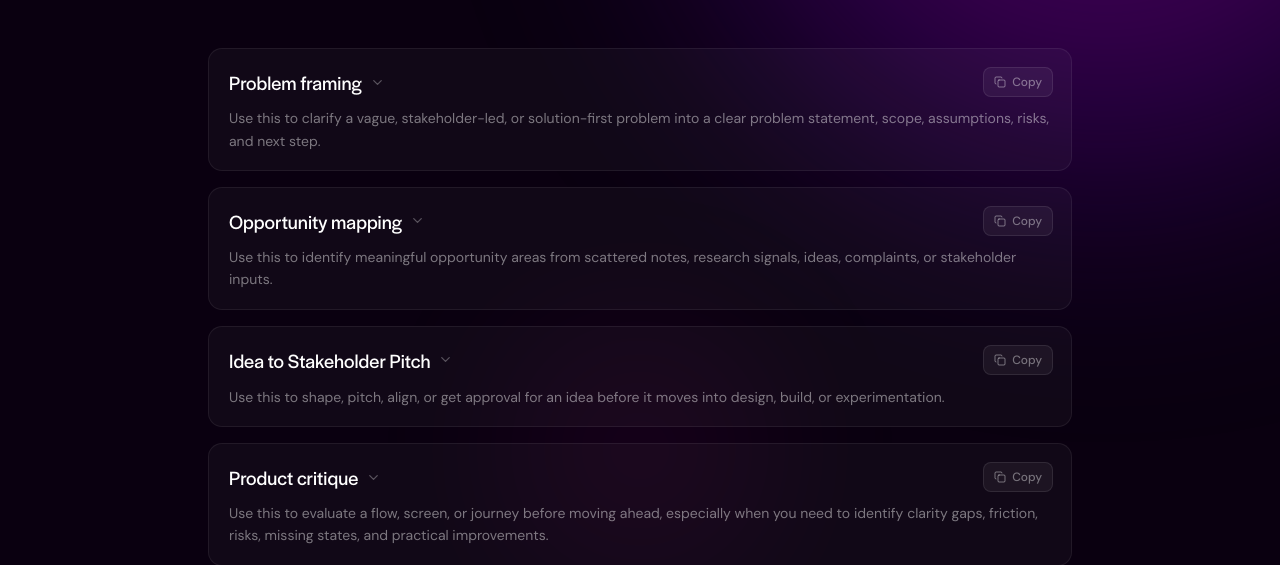
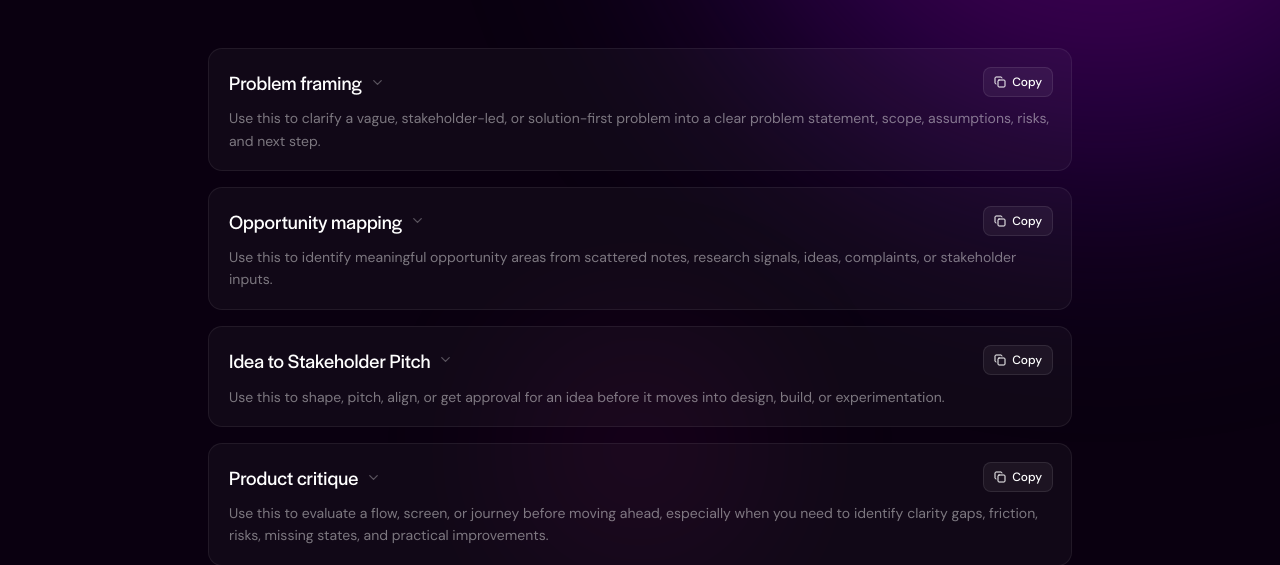
Before and after one commit to pavitsond-cyber/AI-Playbook, a Next.js app: page /prompts in a window 1280 px wide. Shown: the part 232-797 px from the top of the page. Built offline with nearby package versions, Linux system fonts and the light colour scheme; a web font is replaced by a local one.

Commit message:
Copy + .md buttons: default color rgba(255,255,255,0.4) → #ffffff

```diff
--- a/app/(playbook)/skills/page.tsx
+++ b/app/(playbook)/skills/page.tsx
@@ -815,7 +815,7 @@ function SkillRow({ skill, isOpen, onToggle }: { skill: Skill; isOpen: boolean;
           background: downloaded ? '#0d2b1a' : 'rgba(255,255,255,0.05)',
           border: `1px solid ${downloaded ? '#166534' : 'rgba(255,255,255,0.09)'}`,
           borderRadius: 8,
-          color: downloaded ? '#4ade80' : 'rgba(255,255,255,0.4)',
+          color: downloaded ? '#4ade80' : '#ffffff',
           fontSize: 11,
           fontFamily: 'var(--font-body)',
           fontWeight: 500,
@@ -833,7 +833,7 @@ function SkillRow({ skill, isOpen, onToggle }: { skill: Skill; isOpen: boolean;
           if (!downloaded) {
             e.currentTarget.style.background = 'rgba(255,255,255,0.05)'
             e.currentTarget.style.borderColor = 'rgba(255,255,255,0.09)'
-            e.currentTarget.style.color = 'rgba(255,255,255,0.4)'
+            e.currentTarget.style.color = '#ffffff'
           }
         }}
       >
--- a/components/playbook/CopyButton.tsx
+++ b/components/playbook/CopyButton.tsx
@@ -25,7 +25,7 @@ export default function CopyButton({ text, className = '' }: CopyButtonProps) {
       style={{
         /* Default: matches .md button dark style */
         background: copied ? '#0d2b1a' : 'rgba(255,255,255,0.05)',
-        color: copied ? '#4ade80' : 'rgba(255,255,255,0.4)',
+        color: copied ? '#4ade80' : '#ffffff',
         border: '1px solid',
         borderColor: copied ? '#166534' : 'rgba(255,255,255,0.09)',
         transition: 'background 0.18s ease, border-color 0.18s ease, color 0.18s ease',
@@ -40,7 +40,7 @@ export default function CopyButton({ text, className = '' }: CopyButtonProps) {
       onMouseLeave={(e) => {
         if (!copied) {
           e.currentTarget.style.background = 'rgba(255,255,255,0.05)'
-          e.currentTarget.style.color = 'rgba(255,255,255,0.4)'
+          e.currentTarget.style.color = '#ffffff'
           e.currentTarget.style.borderColor = 'rgba(255,255,255,0.09)'
         }
       }}
```
